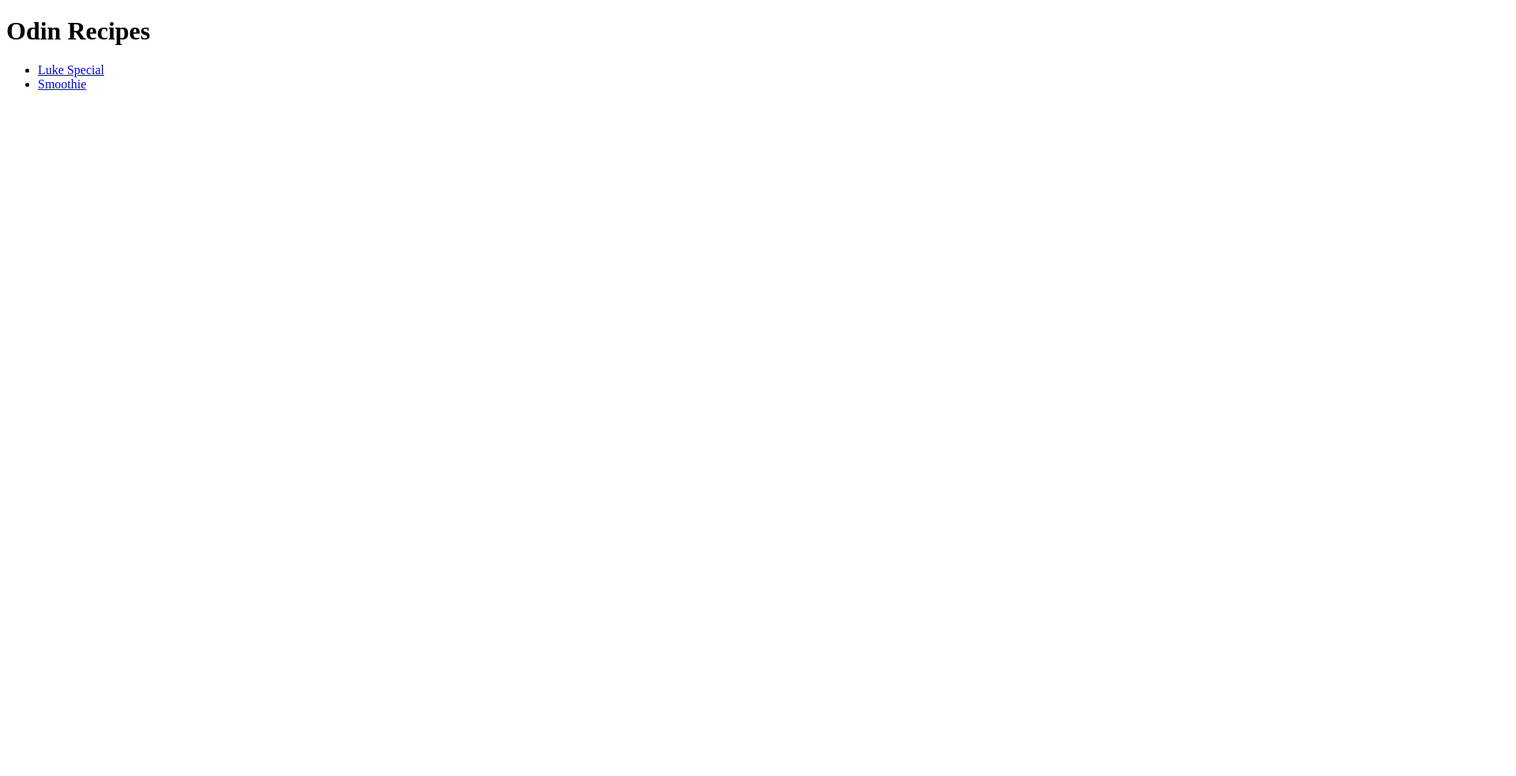
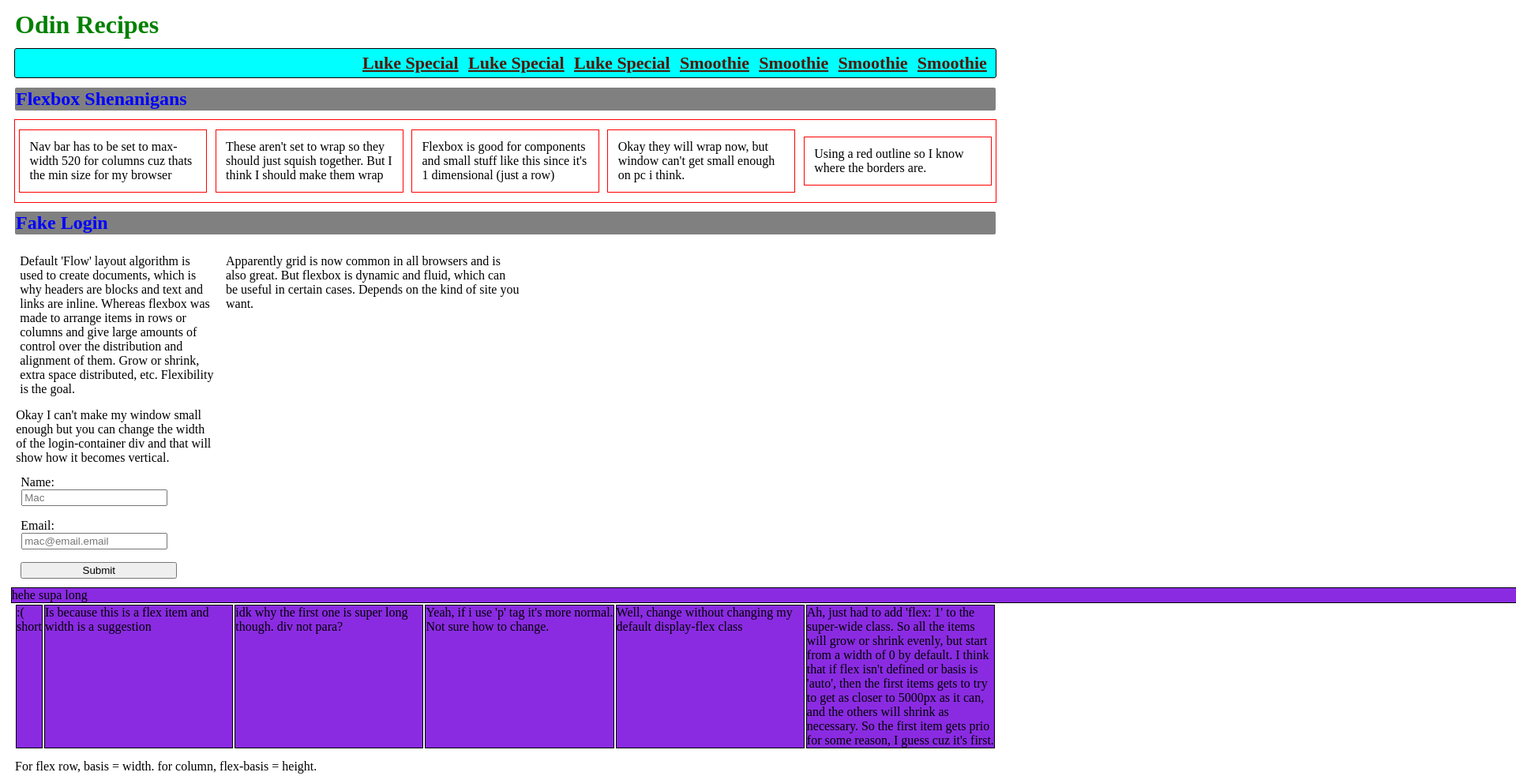
Before and after one commit to mwierda/odinProjectFoundations, a plain HTML site: page odin-recipes/index.html in a window 1280 px wide. Shown: the top 983 px of the page at 79% size, 1920 px wide, since content can reach past the window. Before the commit the page ends 800 px from the top, so only its background shows below. Drawn offline with Linux system fonts and the light colour scheme.

Commit message:
Created landing page from scratch with ex

```diff
--- /dev/null
+++ b/landingPage/styles.css
@@ -0,0 +1,152 @@
+body {
+  margin: 0;
+  font-family: "Roboto", sans-serif;
+}
+
+header {
+  background-color: rgb(34, 36, 63);
+  color: white;
+  display: flex;
+  gap: 8px;
+  padding: .5% 2%;
+}
+
+header div {
+  margin-right: auto;
+  font-weight: bold;
+}
+
+header a {
+  color: white;
+  text-decoration: none;
+  font-size: 12px;
+  margin-right: 2%
+}
+
+button {
+  background-color: #298cce;
+  color: white;
+  font-size: 12px;
+  border-radius: 5px;
+  border: none;
+  padding: 4px 16px;
+}
+
+button:hover {
+  cursor: pointer;
+}
+
+button:active {
+  cursor: pointer;
+  background-color: blue;
+}
+
+.main-title {
+  background-color: rgb(34, 36, 63);
+  color: white;
+  display: flex;
+  justify-content: center;
+  gap: 5%;
+  padding: 1% 2% 2%;
+}
+
+.main-title-text {
+  flex-flow: column wrap;
+  width: 40%
+}
+
+.image-placeholder {
+  background-color: grey;
+  height: auto;
+  width: 30%;
+  display: flex;
+  justify-content: center;
+  align-items: center;
+}
+
+.middle-section {
+  background-color: white;
+  padding: .5% 2%;
+  display: flex;
+  flex-direction: column;
+  justify-content: center;
+  align-items: center;
+}
+
+.middle-section ul {
+  list-style: none;
+  display: flex;
+  justify-content: center;
+  align-items: center;
+  gap: 5%;
+  text-wrap: wrap;
+}
+
+.middle-section li {
+  display: flex;
+  flex-direction: column;
+}
+
+.middle-section .image-placeholder {
+  border: solid blue 2px;
+  border-radius: 8px;
+  height: 100px;
+  width: 100px;
+  background-color: white;
+  margin: auto;
+  text-align: center;
+}
+
+.quote-container {
+  background: lightgray;
+  padding: 3% 0;
+  display: flex;
+  flex-flow: column wrap;
+  justify-content: center;
+  align-items: center;
+  text-align: center;
+}
+
+.quote-container p {
+  width: 50%;
+}
+
+.action-container {
+  background-color: rgb(0, 153, 255);
+  color: white;
+  border-radius: 8px;
+  margin: 4% 8%;
+  padding: 2% 4%;
+  display: flex;
+  justify-content: space-between;
+  align-items: center;
+}
+
+.action-container h3 {
+  margin-bottom: .2%;
+}
+
+.action-container p {
+  margin-top: 0;
+}
+
+.action-button-container {
+  display: flex;
+  flex-direction: column;
+}
+
+.action-container button {
+  border: solid white 1px;
+  border-radius: 4px;
+  width: 6%;
+  padding: .5% 0;
+}
+
+footer {
+  background-color: rgb(34, 36, 63);
+  display: flex;
+  flex-direction: column;
+  justify-content: flex-end;
+  align-items: center;
+  padding: 1%;
+}
--- a/odin-recipes/index.html
+++ b/odin-recipes/index.html
@@ -4,12 +4,70 @@
   <meta charset="UTF-8">
   <meta name="viewport" content="width=device-width, initial-scale=1.0">
   <title>Document</title>
+  <link rel="stylesheet" href="./style.css" />
 </head>
 <body>
   <h1>Odin Recipes</h1>
-  <ul>
-    <li><a href="./recipes/lukeSpecial.html">Luke Special</a></li>
-    <li><a href="./recipes/smoothie.html">Smoothie</a></li>
-  </ul>
+  <div class="navigation">
+    <a href="./recipes/lukeSpecial.html">Luke Special</a>
+    <a href="./recipes/lukeSpecial.html">Luke Special</a>
+    <a href="./recipes/lukeSpecial.html">Luke Special</a>
+    <a href="./recipes/smoothie.html">Smoothie</a>
+    <a href="./recipes/smoothie.html">Smoothie</a>
+    <a href="./recipes/smoothie.html">Smoothie</a>
+    <a href="./recipes/smoothie.html">Smoothie</a>
+  </div>
+
+  <h2>Flexbox Shenanigans</h2>
+  <div class="flexy">
+    <p class="flexy-item">Nav bar has to be set to max-width 520 for columns cuz thats the min size for my browser</p>
+    <p class="flexy-item">These aren't set to wrap so they should just squish together. But I think I should make them wrap</p>
+    <p class="flexy-item">Flexbox is good for components and small stuff like this since it's 1 dimensional (just a row)</p>
+    <p class="flexy-item">Okay they will wrap now, but window can't get small enough on pc i think.</p>
+    <p class="flexy-item">Using a red outline so I know where the borders are.</p>
+  </div>
+
+  <h2>Fake Login</h2>
+  <div class="display-flex">
+    <p>Default 'Flow' layout algorithm is used to create documents, which is why headers are
+      blocks and text and links are inline. Whereas flexbox was made to arrange items in rows or columns
+      and give large amounts of control over the distribution and alignment of them. Grow or shrink,
+      extra space distributed, etc. Flexibility is the goal.
+    </p>
+    <p class="special-display-paragraph">Apparently grid is now common in all browsers and is also great. But flexbox is dynamic and
+      fluid, which can be useful in certain cases. Depends on the kind of site you want.
+    </p>
+  </div>
+  <div class="single-paragraph">
+    <p>Okay I can't make my window small enough but you can change the width of the login-container div
+    and that will show how it becomes vertical.
+    </p>
+  </div>
+
+  <form class="login-container" onsubmit="event.preventDefault()">
+    <label class="name">Name:<input type="text" placeholder="Mac" /></label>
+    <label class="email">Email:<input type="email" placeholder="mac@email.email" /></label>
+    <button class="login-button">Submit</button>
+  </form>
+
+  <div class="super-wide">hehe supa long</div>
+  <div class="display-flex">
+    <div class="super-wide">:( short</div>
+    <p class="super-wide">Is because this is a flex item and width is a suggestion</p>
+    <p class="super-wide">idk why the first one is super long though. div not para?</p>
+    <p class="super-wide">Yeah, if i use 'p' tag it's more normal. Not sure how to change.</p>
+    <p class="super-wide">Well, change without changing my default display-flex class</p>
+    <p class="super-wide">Ah, just had to add 'flex: 1' to the super-wide class. So all the items
+      will grow or shrink evenly, but start from a width of 0 by default. I think that if flex
+      isn't defined or basis is 'auto', then the first items gets to try to get as closer to
+      5000px as it can, and the others will shrink as necessary. So the first item gets prio for
+      some reason, I guess cuz it's first.
+    </p>
+  </div>
+
+  <p>For flex row, basis = width. for column, flex-basis = height.</p>
+
+
+
 </body>
 </html>
--- /dev/null
+++ b/odin-recipes/style.css
@@ -0,0 +1,165 @@
+/** Can consider doing:
+  box-sizing: border-box;
+  in the global selector to make using the box model easier
+*/
+* {
+  box-sizing: border-box;
+  margin: 0 .5%;
+}
+
+body {
+  margin: 1% .5%;
+}
+
+.navigation {
+  display: flex;
+  justify-content: flex-end;
+  flex-flow: row wrap;
+  background-color: aqua;
+  outline: 1px solid black;
+  border-radius: 2px;
+  padding: 5px;
+}
+
+@media all and (max-width: 800px) {
+  .navigation {
+    justify-content: space-around;
+  }
+}
+
+@media all and (max-width: 530px) {
+  .navigation {
+    flex-direction: column;
+  }
+}
+
+.navigation a {
+  font-size: 22px;
+  color: rgb(78, 25, 9);
+  font-weight: bold;
+}
+
+p {
+  margin-top: 1%;
+  margin-bottom: 1%;
+}
+
+.single-paragraph {
+  width: 20%;
+}
+
+ol, ul {
+  font-size: 18px;
+  font-family: sans-serif;
+}
+
+ol {
+  color: red;
+}
+
+ul {
+  color: purple;
+}
+
+li {
+  padding: 5px 0px;
+}
+
+h1 {
+  color: green;
+  margin-bottom: 1%;
+}
+
+h2 {
+  color: blue;
+  background-color: grey;
+  margin: 1% .5%;
+  border-radius: 2px;
+  padding: 1px;
+}
+
+img {
+  height: auto;
+  width: 310;
+  padding: 30px;
+  border: 30px solid black;
+}
+
+.description {
+  color: yellow;
+  background-color: #000000;
+  width: 60%;
+  margin: 0 auto;
+  text-align: center;
+}
+
+.note {
+  font-size: 14px;
+}
+
+.nav {
+  display: block;
+  font-size: 18px;
+  font-weight: bold;
+  margin: .5% .5%;
+}
+
+.flexy {
+  outline: solid 1px red;
+  display: flex;
+  justify-content: center;
+  align-items: center;
+  flex-flow: row wrap;
+}
+
+.flexy-item {
+  outline: solid 1px red;
+  padding: 1%;
+  flex: 1;
+}
+
+.login-container {
+  display: flex;
+  align-items: flex-end;
+  flex-wrap: wrap;
+  gap: 16px;
+  width: 200px;
+  margin: 1%;
+}
+
+.name {
+  flex-grow: 1;
+  flex-basis: 160px;
+}
+
+.email {
+  flex-grow: 3;
+  flex-basis: 200px;
+}
+
+.login-button {
+  flex-grow: 1;
+  flex-basis: 80px;
+}
+
+.display-flex {
+  display: flex;
+}
+
+.display-flex p {
+  width: 20%;
+  flex: initial;
+}
+
+.display-flex .special-display-paragraph {
+  width: 30%;
+  align-self: flex-start;
+}
+
+.super-wide {
+  width: 5000px;
+  background-color: blueviolet;
+  outline: solid black 1px;
+  margin: 2px;
+  flex: 1;
+}
```
Also changed, not shown: landingPage/index.html (added, +68 -0 lines), odin-recipes/recipes/lukeSpecial.html (+8 -5 lines), odin-recipes/recipes/smoothie.html (+4 -1 lines), README.md, landingPage/README.md (added).
